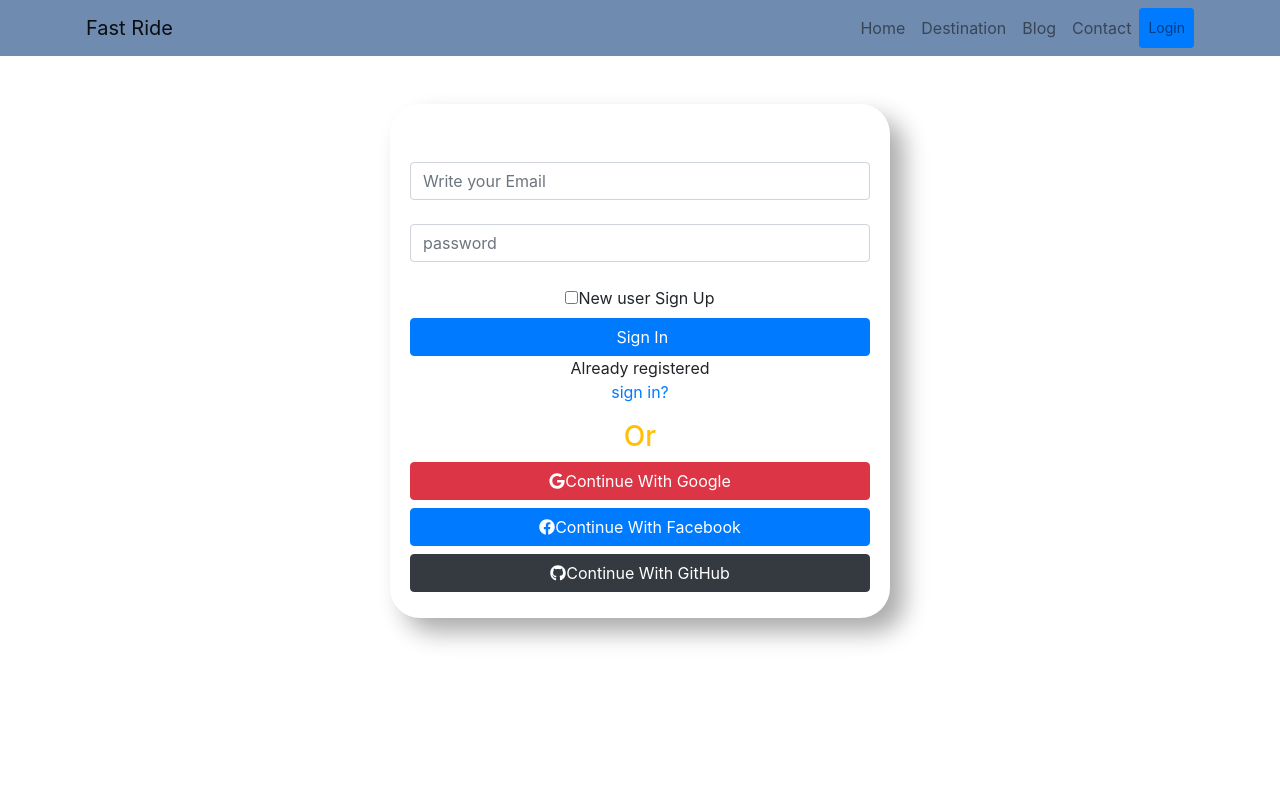
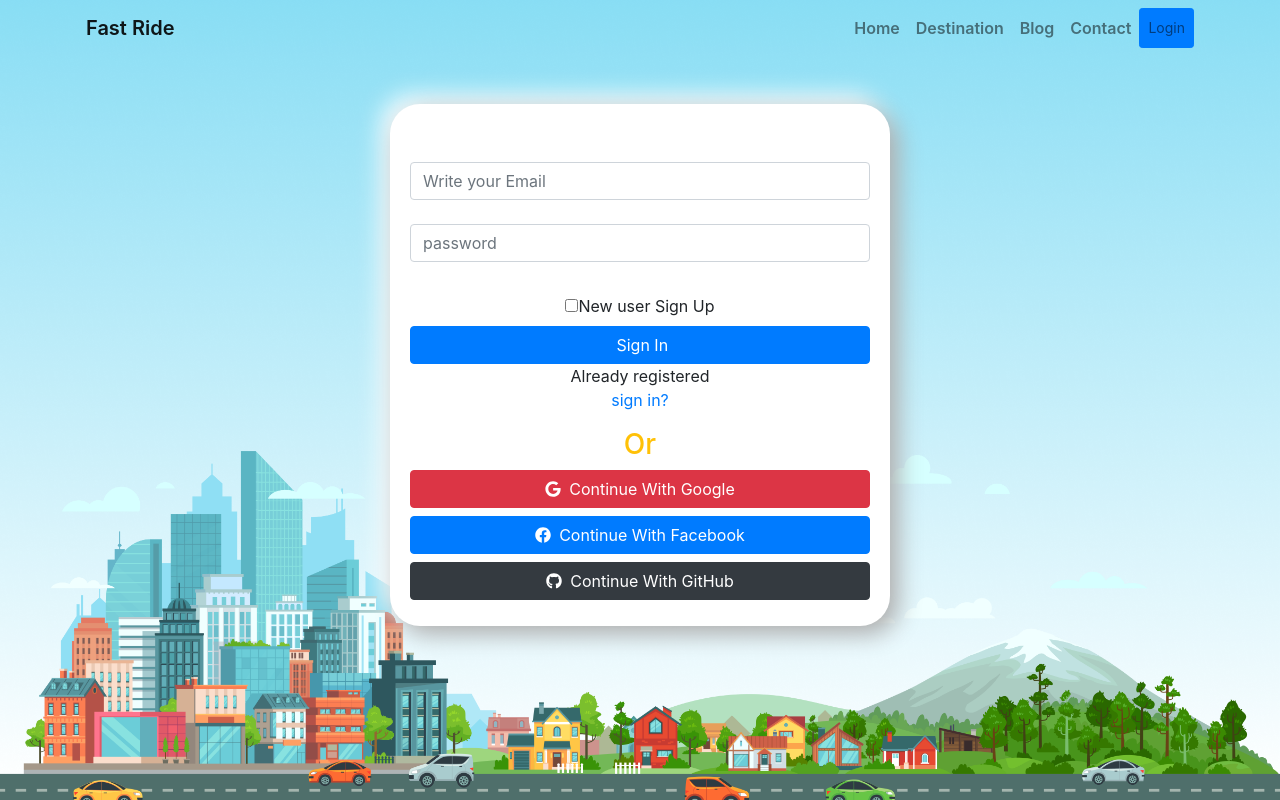
Before and after one commit to razikul-joni69/fast-ride, a React (Create React App) app: page /login in a window 1280 px wide. Built offline with nearby package versions, Linux system fonts and the light colour scheme.

Commit message:
added background image

```diff
--- a/src/App.css
+++ b/src/App.css
@@ -5,6 +5,12 @@
 .App-logo {
   height: 40vmin;
   pointer-events: none;
+}
+.background-img{
+  min-height: 100vh;
+  background-repeat: no-repeat;
+  background-size: cover;
+  background-position: center center;
 }
 
 @media (prefers-reduced-motion: no-preference) {
--- a/src/App.js
+++ b/src/App.js
@@ -12,14 +12,16 @@ import Login from "./components/Login/Login";
 import NotFound from "./components/NotFound/NotFound";
 import PrivateRoute from "./components/PrivateRoute/PrivateRoute";
 import User from "./components/User/User";
+import Background from "../src/components/Images/Bg.png"
 
 library.add(fab);
 export const UserContext = createContext();
 function App() {
     const [loggedInUser, setLoggedInUser] = useState({});
     return (
-        <div>
+        <div style={{backgroundImage: `url(${Background})`}} className="background-img">
             <UserContext.Provider value={[loggedInUser, setLoggedInUser]}>
+            {/* <div style={{backgroundImage: `url(${Background})`}}></div> */}
                 <Router>
                     <Header></Header>
                     <Switch>
--- a/src/components/Header/Header.css
+++ b/src/components/Header/Header.css
@@ -1,7 +1,3 @@
-/* .nav-link{
-    color: white;
+.header{
     font-weight: 600;
-} */
-.header{
-    background-color: rgba(14, 61, 122, 0.596);
 }
--- a/src/components/Login/Login.css
+++ b/src/components/Login/Login.css
@@ -6,10 +6,8 @@
 }
 .form-card {
     width: 500px;
-    /* border: 1px solid grey; */
     padding: 10px 20px;
-    /* border-radius: 10px; */
     border-radius: 30px;
     background: #ffffff;
-    box-shadow: 14px 14px 25px #ababab, -14px -14px 25px #ffffff;
+    box-shadow: 8px 8px 25px #ababab, -8px -8px 25px #ffffff;
 }
--- a/src/components/Login/Login.js
+++ b/src/components/Login/Login.js
@@ -8,7 +8,6 @@ import {
     handleFacebookSignIn,
     handleGithubSignIn,
     handleGoogleSignIn,
-    handleSignOut,
     initializeLoginFramework,
     loginWithEmailAndPassword,
 } from "./LoginManager";
@@ -46,12 +45,12 @@ function Login() {
             handleResponse(res, true);
         });
     };
-    const signOut = () => {
-        handleSignOut().then((res) => {
-            handleResponse(res, false);
-        });
-    };
-
+    // const signOut = () => {
+    //     handleSignOut().then((res) => {
+    //         handleResponse(res, false);
+    //     });
+    // };
+    let validation = true;
     const handleBlur = (event) => {
         let isFormValid = true;
         if (event.target.name === "email") {
@@ -133,6 +132,11 @@ function Login() {
                         required
                     />
                     <br />
+                    { validation ? (
+                        <h2> </h2>
+                    ) : (
+                        <h2>Please Enter a Valid email and password</h2>
+                    )}
                     <input
                         type="checkbox"
                         onChange={() => {
@@ -165,19 +169,21 @@ function Login() {
                         className="btn btn-danger btn-block"
                         onClick={googleSignIn}
                     >
-                        <FontAwesomeIcon icon={["fab", "google"]} />
+                        <FontAwesomeIcon className="mr-2" icon={["fab", "google"]} />
                         Continue With Google
                     </button>
                     <button
                         className="btn btn-primary btn-block"
                         onClick={facebookSignIn}
-                    ><FontAwesomeIcon icon={["fab", "facebook"]} />
+                    >
+                        <FontAwesomeIcon className="mr-2" icon={["fab", "facebook"]} />
                         Continue With Facebook
                     </button>
                     <button
                         className="btn btn-dark btn-block"
                         onClick={githubSignIn}
-                    ><FontAwesomeIcon icon={["fab", "github"]} />
+                    >
+                        <FontAwesomeIcon className="mr-2" icon={["fab", "github"]} />
                         Continue With GitHub
                     </button>
                     <p></p>
```
